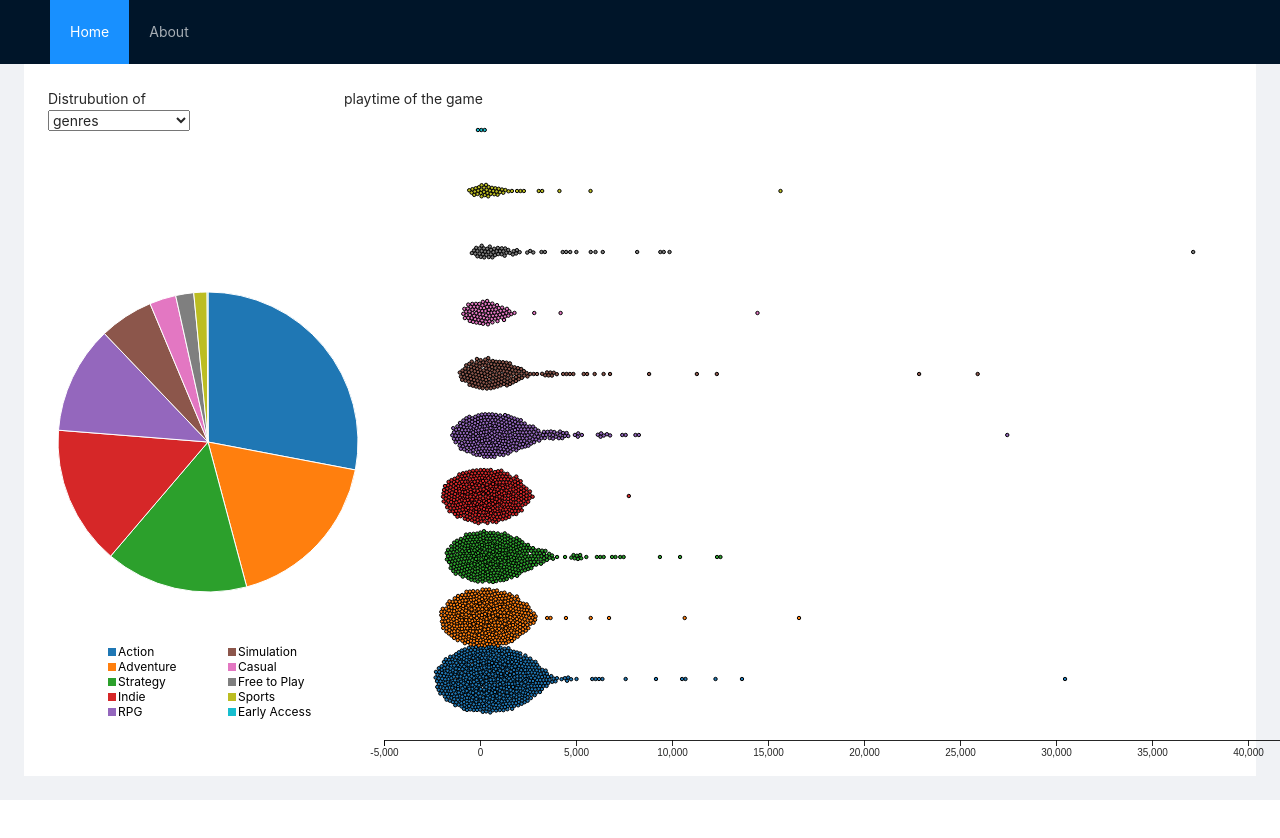
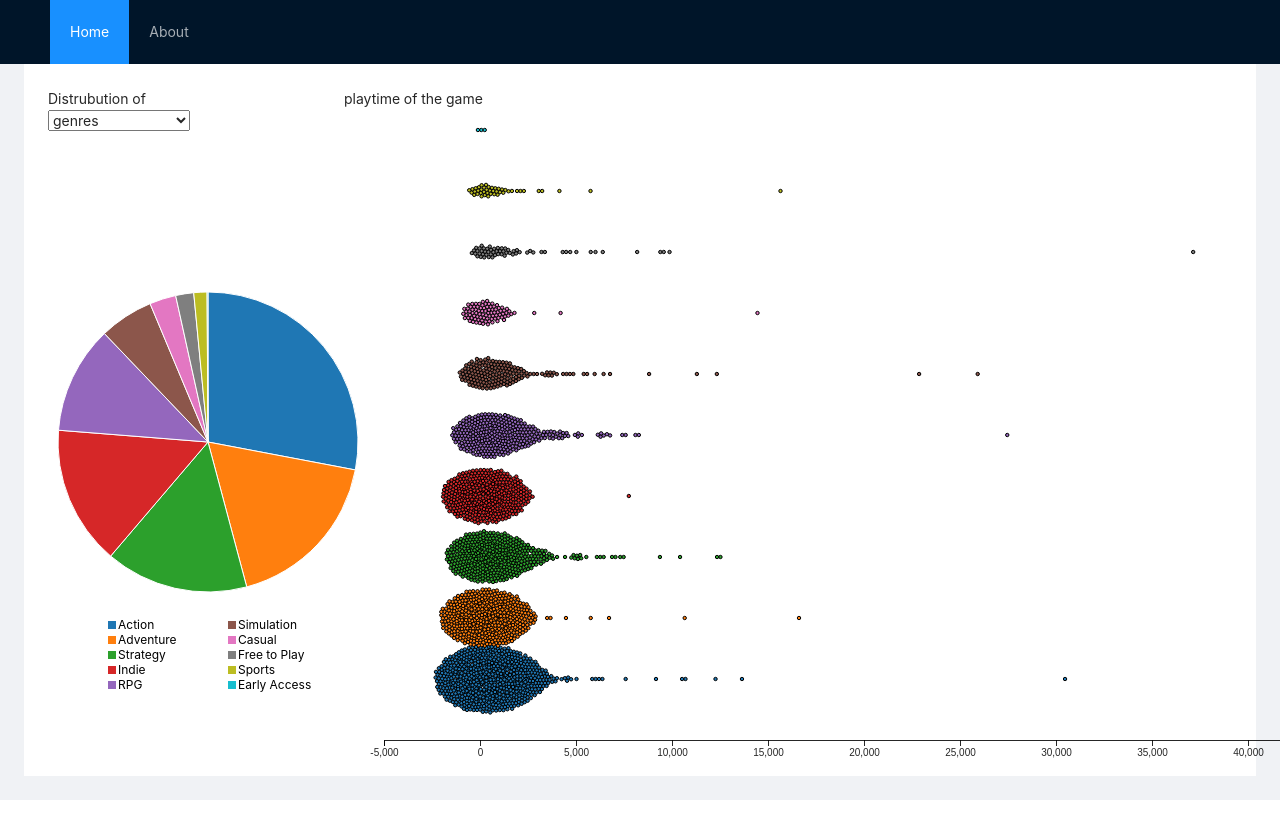
Before and after one commit to xyhlinx/ECS272FinalProject, a Vue app: page / in a window 1280 px wide. Shown: the top 838 px of the page. Before the commit the page ends 812 px from the top, so only its background shows below. Built offline with nearby package versions, Linux system fonts and the light colour scheme.

Commit message:
fix: dev: fix overlapping of the legend

```diff
--- a/src/views/components/pie_chart.vue
+++ b/src/views/components/pie_chart.vue
@@ -175,7 +175,7 @@ export default {
                 .enter()
                 .append('g')
                 .attr('class', 'pielegend')
-                .attr('transform', (d, i) => `translate(${Math.floor(i / 5) * 120 + 60}, ${i % 5 * 15 + height / 2})`)
+                .attr('transform', (d, i) => `translate(${Math.floor(i / 5) * 120 + 60}, ${i % 5 * 15})`)
 
             legend.append('rect')
                 .attr('x', 0)
@@ -491,12 +491,12 @@ export default {
     position: relative;
 }
 #pie {
-    height: 60%;
+    height: 80%;
     width: 100%;
     position: relative;
 }
 #pielegend {
-    height: 40%;
+    height: 20%;
     width: 100%;
     position: relative;
 }
```
